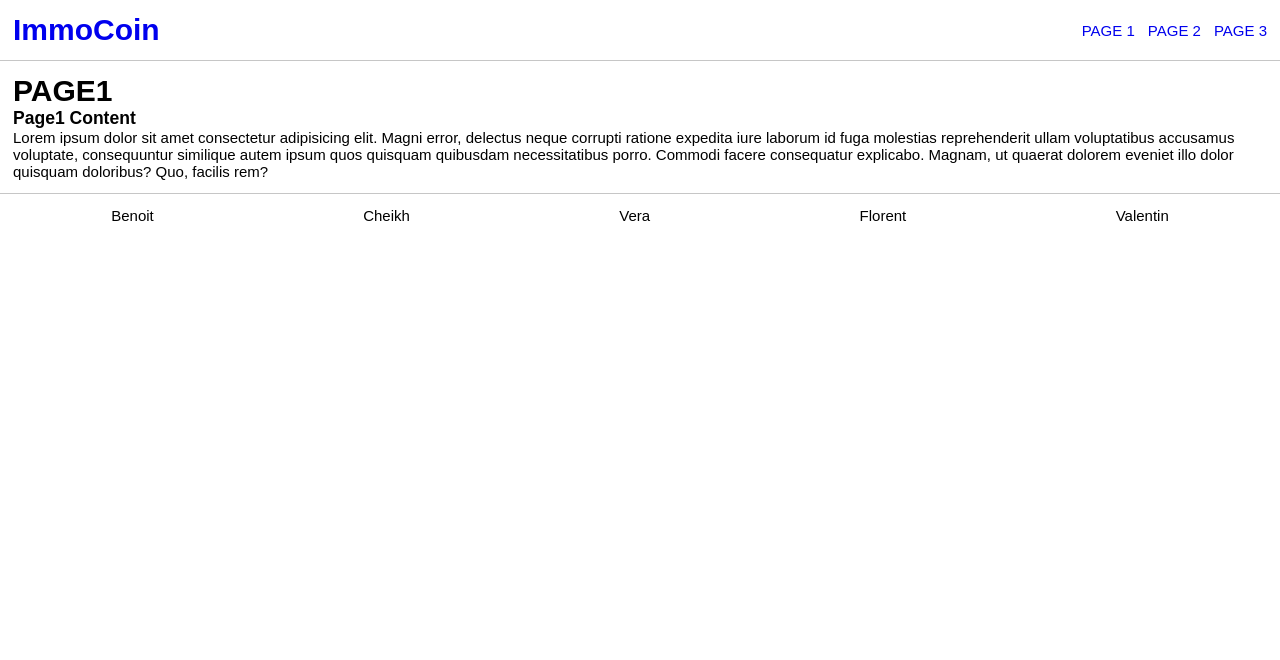
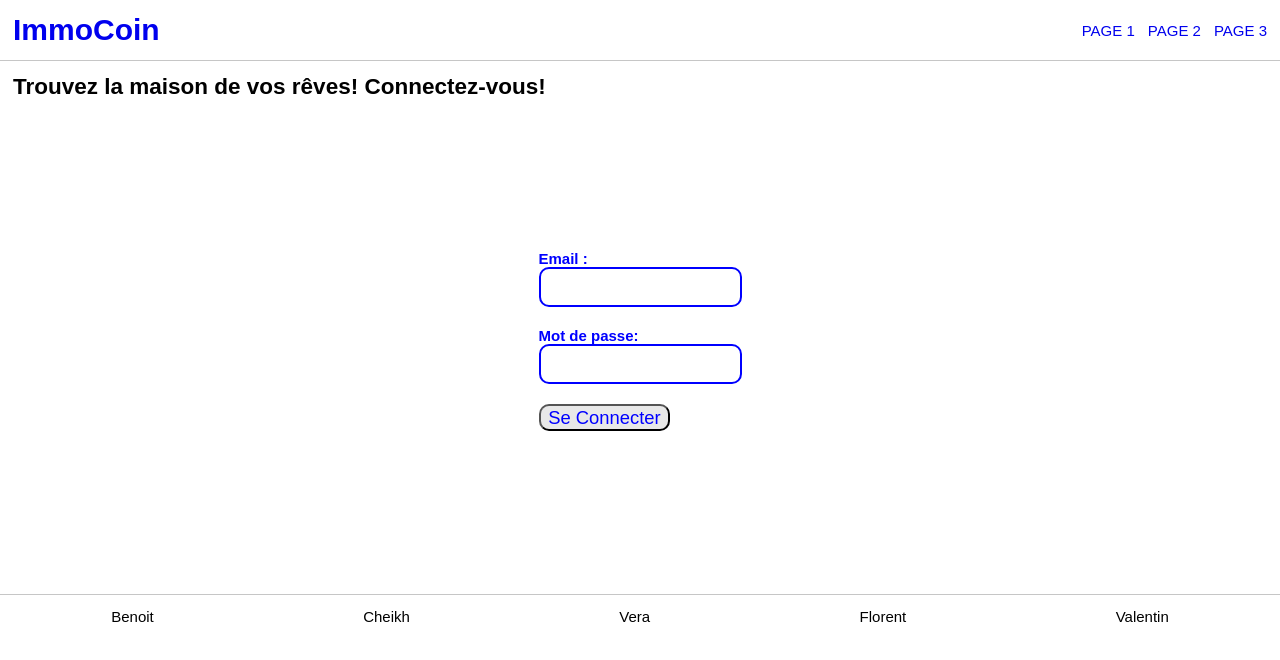
Before and after one commit to cheikh-kebe/front-react-immo, a React (Create React App) app: page /page1 in a window 1280 px wide. Shown: the top 660 px of the page. Built offline with nearby package versions, Linux system fonts and the light colour scheme.

Commit message:
created the Signup and signIn Form with there own state maybe need some refresh for the css

```diff
--- a/src/Components/Footer/footer.scss
+++ b/src/Components/Footer/footer.scss
@@ -1,4 +1,4 @@
-@import '../../styles/variables.scss';
+@import '../../Styles/variables.scss';
 
 .container__footer {
   display: grid;
--- a/src/Components/Header/header.scss
+++ b/src/Components/Header/header.scss
@@ -1,4 +1,4 @@
-@import '../../styles/variables.scss';
+@import '../../Styles/variables.scss';
 
 .container__header {
   display: grid;
--- a/src/Components/Header/index.jsx
+++ b/src/Components/Header/index.jsx
@@ -1,6 +1,6 @@
 import React from "react";
 import { Link } from 'react-router-dom';
-import '../Header/header.scss'
+import './header.scss'
 
 const Header = () => {
 
--- a/src/Components/PreviewAdd/previewAdd.scss
+++ b/src/Components/PreviewAdd/previewAdd.scss
@@ -1,4 +1,4 @@
-@import '../../styles/variables.scss';
+@import '../../Styles/variables.scss';
 
 .container__add--preview {
   background-color: $white;
--- /dev/null
+++ b/src/Components/devise/Sign_in/index.jsx
@@ -0,0 +1,40 @@
+import React, { useState } from 'react';
+// Styles
+import './sign_in.scss';
+
+export const SignIn = () => {
+
+  const [email, setEmail] = useState("");
+  const [password, setPassword] = useState("");
+
+  const value = {
+    email: email,
+    password: password
+  };
+
+  return (
+    <div className="form__container">
+      <form /*</div>onSubmit={fetchRegister}*/>
+        <label>
+          Email :
+          <input
+          type="text"
+          value={email}
+          onChange={(e) => setEmail(e.target.value)}
+
+        />
+        </label>
+        <label>
+          Mot de passe:
+        <input
+          type="password"
+          value={password}
+          onChange={(e) => setPassword(e.target.value)}
+        />
+        </label>
+
+        <button type="submit">Se Connecter</button>
+      </form>
+    </div>
+  )
+}
--- /dev/null
+++ b/src/Components/devise/Sign_in/sign_in.scss
@@ -0,0 +1,33 @@
+
+.form__container {
+  display: flex;
+  justify-content: center;
+  margin: 12%;
+
+  label{
+    color: blue;
+    font-weight: 600;
+  }
+
+
+  input{
+    display: flex;
+    height: 40px;
+    margin-bottom: 20px;
+    border: solid 2px blue;
+    border-radius: 10px;
+  }
+
+  button{
+    display:flex;
+    justify-content: center;
+    align-items: center;
+    margin-top: 15px;
+    color: blue;
+    width: 65%;
+    height: 15%;
+    border-radius: 10px;
+    font-size: 1.15rem;
+  }
+
+}
--- /dev/null
+++ b/src/Components/devise/Sign_up/index.jsx
@@ -0,0 +1,44 @@
+import React, { useState } from 'react';
+// Styles
+import './sign_up.scss';
+
+export const SignUp = () => {
+
+  const [email, setEmail] = useState("");
+  const [password, setPassword] = useState("");
+
+  const value = {
+    email: email,
+    password: password
+  };
+
+  return (
+    <>
+    <h2>Trouvez la maison de vos rêves! Connectez-vous!</h2>
+    <div className="form__container">
+
+      <form /*</div>onSubmit={fetchRegister}*/>
+        <label>
+          Email :
+          <input
+          type="text"
+          value={email}
+          onChange={(e) => setEmail(e.target.value)}
+
+        />
+        </label>
+        <label>
+          Mot de passe:
+        <input
+          type="password"
+          value={password}
+          onChange={(e) => setPassword(e.target.value)}
+        />
+        </label>
+
+        <button type="submit">Se Connecter</button>
+      </form>
+    </div>
+    </>
+  )
+}
--- /dev/null
+++ b/src/Components/devise/Sign_up/sign_up.scss
@@ -0,0 +1,34 @@
+
+
+.form__container {
+  display: flex;
+  justify-content: center;
+  margin: 12%;
+
+  label{
+    color: blue;
+    font-weight: 600;
+  }
+
+
+  input{
+    display: flex;
+    height: 40px;
+    margin-bottom: 20px;
+    border: solid 2px blue;
+    border-radius: 10px;
+  }
+
+  button{
+    display:flex;
+    justify-content: center;
+    align-items: center;
+    margin-top: 15px;
+    color: blue;
+    width: 65%;
+    height: 15%;
+    border-radius: 10px;
+    font-size: 1.15rem;
+  }
+
+}
--- a/src/Pages/Page1/index.jsx
+++ b/src/Pages/Page1/index.jsx
@@ -1,12 +1,11 @@
 import React from 'react';
+import { SignUp } from '../../Components/devise/Sign_up';
 
 const Page1 = () => {
 
   return (
     <div className="container__home">
-      <h1>PAGE1</h1>
-      <h3>Page1 Content</h3>
-      <p>Lorem ipsum dolor sit amet consectetur adipisicing elit. Magni error, delectus neque corrupti ratione expedita iure laborum id fuga molestias reprehenderit ullam voluptatibus accusamus voluptate, consequuntur similique autem ipsum quos quisquam quibusdam necessitatibus porro. Commodi facere consequatur explicabo. Magnam, ut quaerat dolorem eveniet illo dolor quisquam doloribus? Quo, facilis rem?</p>
+      <SignUp />
     </div>
   );
 };
```
Also changed, not shown: src/Pages/Page2/index.jsx (+10 -3 lines), 2 other files (tests, documents, lock files or other folders).
